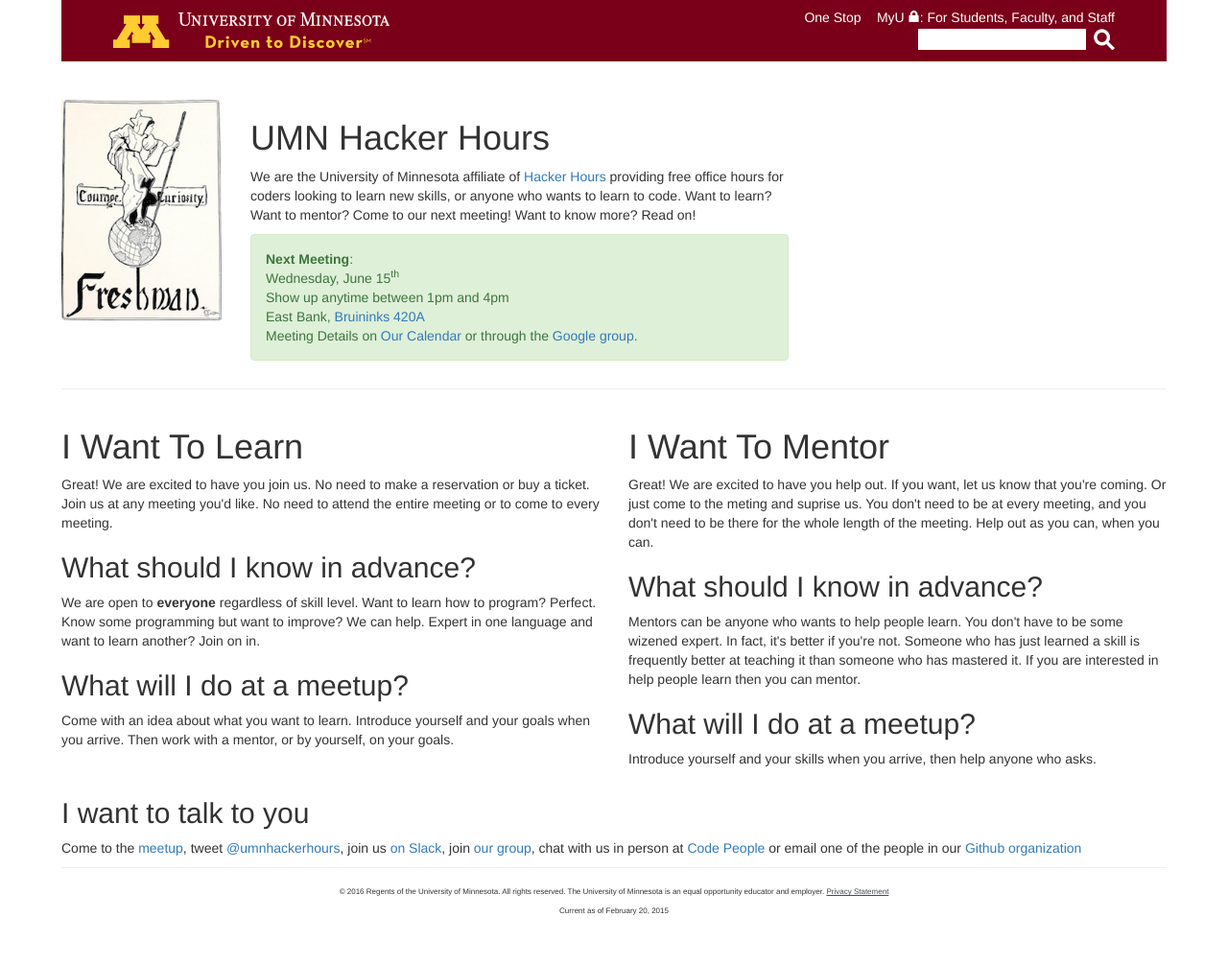
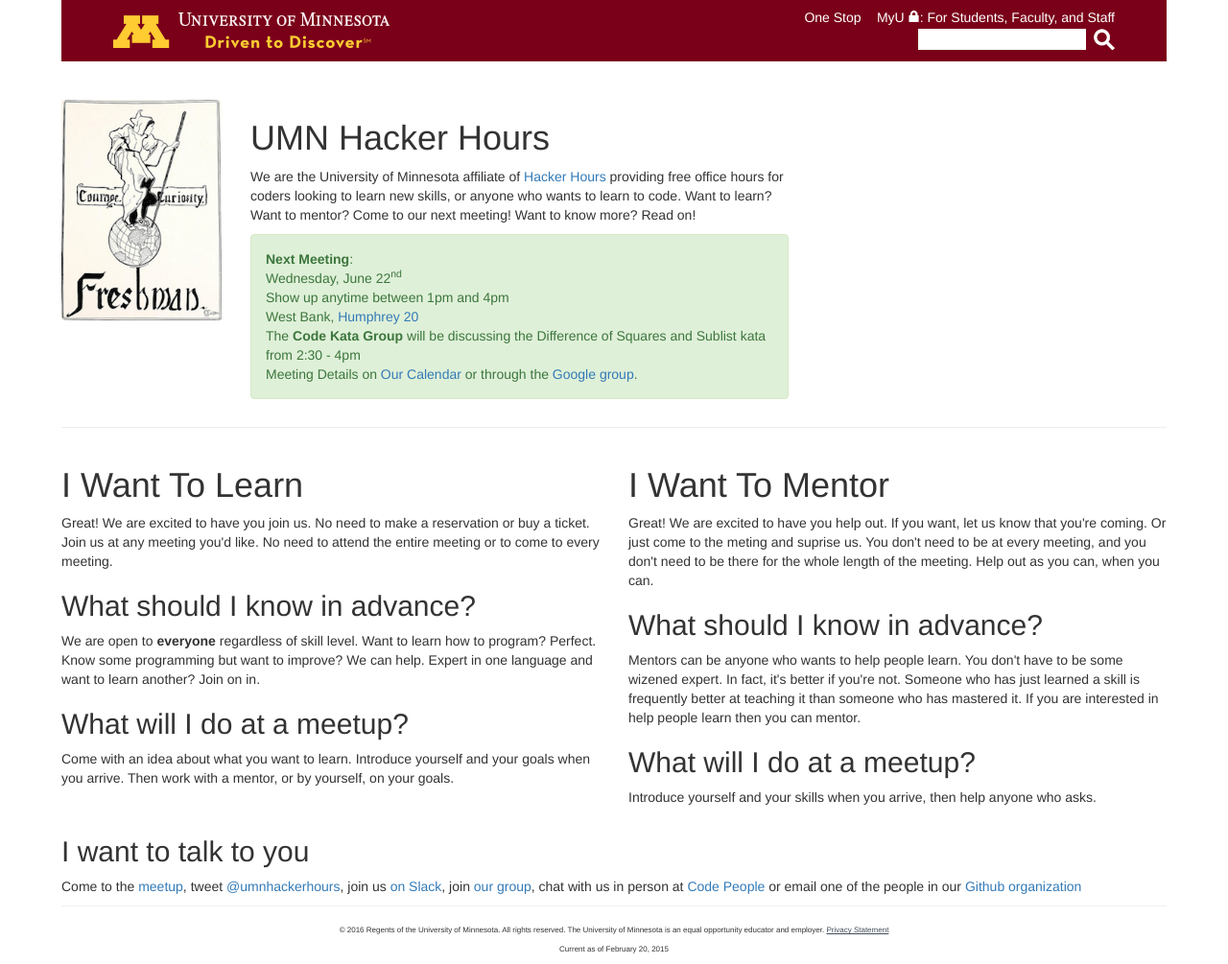
Before and after one commit to umnhackerhours/umnhackerhours.github.io, a Jekyll site: the page built from index.markdown, in a window 1280 px wide. Shown: the whole page at 96% size. Built offline with Jekyll 4.4.1, drawn with Linux system fonts in a browser that asks for light colours; before the commit the page ends 965 px from its top, so only the background shows below that.

Commit message:
June 22nd meeting

```diff
--- a/index.markdown
+++ b/index.markdown
@@ -13,7 +13,7 @@ description: Home
       <div class="alert alert-success" role="alert">
         <a class="anchor" id="next_meeting"></a>
         <strong>Next Meeting</strong>:<br />
-        Wednesday, June 15<sup>th</sup><br />
+        Wednesday, June 22<sup>nd</sup><br />
         Show up anytime between 1pm and 4pm<br />
         <!-- East Bank, <a href="http://campusmaps.umn.edu/robert-h-bruininks-hall">Bruininks Hall 420 A</a><br /> -->
         <!-- West Bank, <a href="http://campusmaps.umn.edu/hubert-h-humphrey-school-public-affairs">Humphrey 20</a><br /> -->
@@ -21,7 +21,8 @@ description: Home
         <!-- The <strong>Code Kata Group</strong> will be discussing the <a href="https://github.com/exercism/x-common/blob/master/bob.md">Bob kata</a> from 2:30 - 4pm<br /> -->
         <!-- The <strong>Refactoring Reading Group</strong> will be discussing the <a href="https://refactoring.guru/smells/long-method">Long Method Smell</a> from 3 - 4pm<br /> -->
 
-        East Bank, <a href="http://campusmaps.umn.edu/robert-h-bruininks-hall">Bruininks 420A</a><br />
+        West Bank, <a href="http://campusmaps.umn.edu/hubert-h-humphrey-school-public-affairs">Humphrey 20</a><br />
+        The <strong>Code Kata Group</strong> will be discussing the Difference of Squares and Sublist kata from 2:30 - 4pm<br />
         Meeting Details on <a href="https://www.google.com/calendar/embed?src=umn.edu_ii9odmho4m63bsq19879mu0iis%40group.calendar.google.com&ctz=America/Chicago">Our Calendar</a> or through the <a href='https://groups.google.com/a/umn.edu/d/hackerhours'>Google group</a>.
       </div>
     </div>
```
